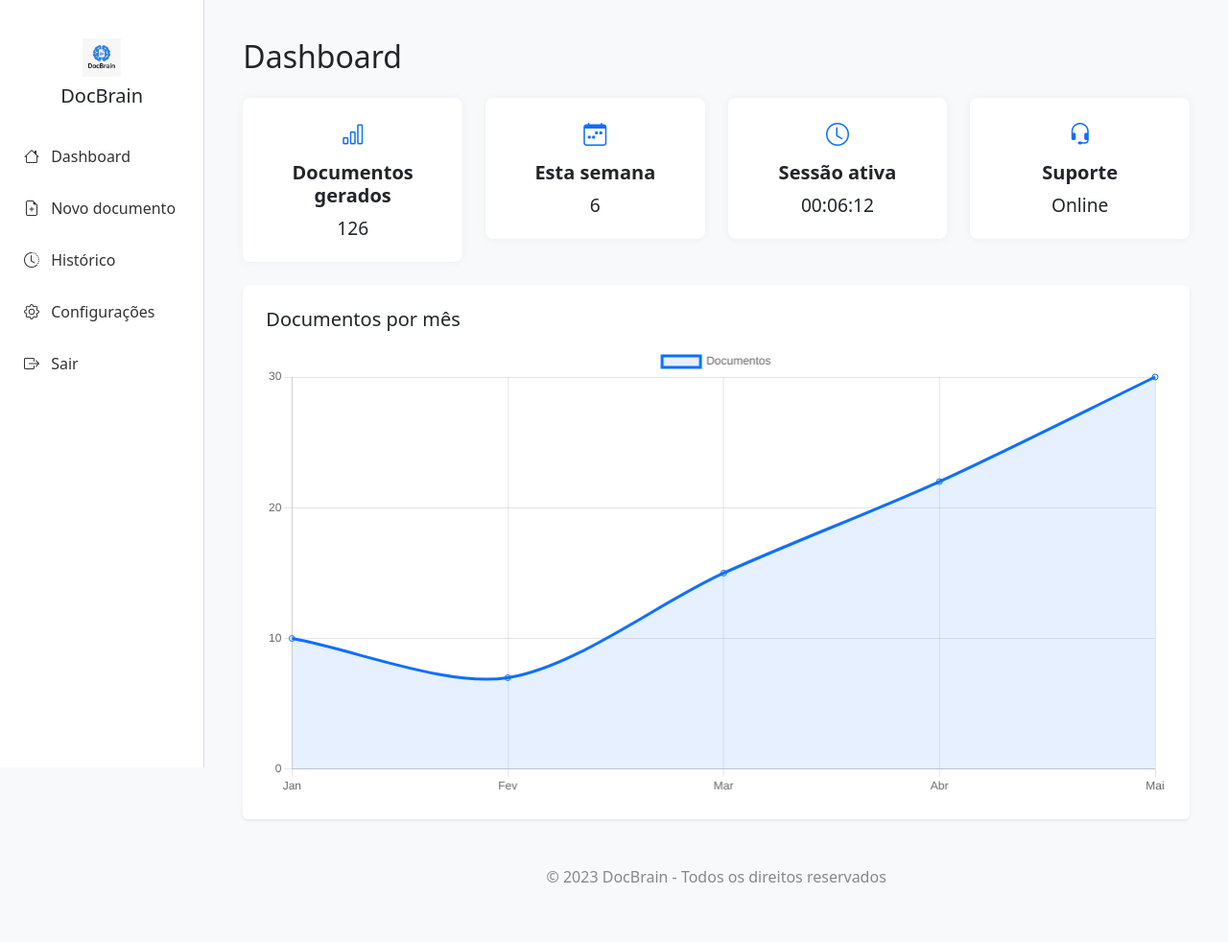
After one commit to felipezb/DocBrain, a Flask app: page /dashboard in a window 1280 px wide. The commit adds this page. Shown: the whole page at 96% size. Run offline with Flask 3, Linux system fonts and the light colour scheme; parts of the project's set-up code (start-up, migrations or seed data) failed here and were passed over.

```diff
--- a/app/init.py
+++ b/app/init.py
@@ -4,6 +4,11 @@ from flask_sqlalchemy import SQLAlchemy
 from .routes.main import main_bp
 from .routes.auth import auth_bp
 from .models import Usuario
+from .routes.documentos import documentos_bp
+import os
+from dotenv import load_dotenv
+
+load_dotenv()
 
 db = SQLAlchemy()
 login_manager = LoginManager()
@@ -26,5 +31,6 @@ def create_app():
     # Registrar blueprints
     app.register_blueprint(main_bp)
     app.register_blueprint(auth_bp)
+    app.register_blueprint(documentos_bp)
 
     return app
--- a/app/routes/main.py
+++ b/app/routes/main.py
@@ -15,6 +15,7 @@ def precos():
 @main_bp.route('/dashboard')
 @login_required
 def dashboard():
+    # Aqui você pode futuramente puxar dados reais do banco
     return render_template('dashboard.html')
 
 @auth_bp.route('/logout')
--- /dev/null
+++ b/app/templates/dashboard.html
@@ -0,0 +1,152 @@
+<!DOCTYPE html>
+<html lang="pt-br">
+<head>
+  <meta charset="UTF-8">
+  <meta name="viewport" content="width=device-width, initial-scale=1">
+  <title>Dashboard – DocBrain</title>
+  <link href="https://cdn.jsdelivr.net/npm/bootstrap@5.3.0/dist/css/bootstrap.min.css" rel="stylesheet">
+  <link href="https://cdn.jsdelivr.net/npm/bootstrap-icons@1.10.5/font/bootstrap-icons.css" rel="stylesheet">
+  <script src="https://cdn.jsdelivr.net/npm/chart.js"></script>
+  <style>
+    body {
+      background-color: #f8f9fa;
+    }
+    .sidebar {
+      height: 100vh;
+      background-color: #fff;
+      border-right: 1px solid #ddd;
+      padding-top: 40px;
+    }
+    .sidebar a {
+      display: block;
+      padding: 15px 25px;
+      color: #333;
+      text-decoration: none;
+      font-weight: 500;
+    }
+    .sidebar a:hover {
+      background-color: #f0f0f0;
+    }
+    .main {
+      padding: 40px;
+    }
+    .metric {
+      background-color: #fff;
+      border-radius: 8px;
+      padding: 20px;
+      box-shadow: 0 0 10px rgba(0,0,0,0.05);
+      text-align: center;
+    }
+    .metric i {
+      font-size: 24px;
+      color: #0d6efd;
+    }
+    .metric h5 {
+      margin-top: 10px;
+      font-weight: bold;
+    }
+    .metric p {
+      font-size: 1.2rem;
+      margin: 0;
+    }
+    footer {
+      margin-top: 60px;
+      text-align: center;
+      color: #888;
+    }
+  </style>
+</head>
+<body>
+
+  <div class="d-flex">
+    <!-- Sidebar -->
+    <div class="sidebar col-md-2">
+      <div class="text-center mb-4">
+        <img src="/static/img/logo.png" alt="DocBrain Logo" height="40">
+        <h5 class="mt-2">DocBrain</h5>
+      </div>
+      <a href="#"><i class="bi bi-house me-2"></i> Dashboard</a>
+      <a href="#"><i class="bi bi-file-earmark-plus me-2"></i> Novo documento</a>
+      <a href="#"><i class="bi bi-clock-history me-2"></i> Histórico</a>
+      <a href="#"><i class="bi bi-gear me-2"></i> Configurações</a>
+      <a href="#"><i class="bi bi-box-arrow-right me-2"></i> Sair</a>
+    </div>
+
+    <!-- Main Content -->
+    <div class="main col-md-10">
+      <h2 class="mb-4">Dashboard</h2>
+
+      <div class="row g-4 mb-4">
+        <div class="col-md-3">
+          <div class="metric">
+            <i class="bi bi-bar-chart"></i>
+            <h5>Documentos gerados</h5>
+            <p>126</p>
+          </div>
+        </div>
+        <div class="col-md-3">
+          <div class="metric">
+            <i class="bi bi-calendar-week"></i>
+            <h5>Esta semana</h5>
+            <p>6</p>
+          </div>
+        </div>
+        <div class="col-md-3">
+          <div class="metric">
+            <i class="bi bi-clock"></i>
+            <h5>Sessão ativa</h5>
+            <p>00:06:12</p>
+          </div>
+        </div>
+        <div class="col-md-3">
+          <div class="metric">
+            <i class="bi bi-headset"></i>
+            <h5>Suporte</h5>
+            <p>Online</p>
+          </div>
+        </div>
+      </div>
+
+      <!-- Gráfico -->
+      <div class="bg-white p-4 rounded shadow-sm">
+        <h5 class="mb-3">Documentos por mês</h5>
+        <canvas id="graficoDocumentos"></canvas>
+      </div>
+
+      <footer class="mt-5">
+        <p>© 2023 DocBrain - Todos os direitos reservados</p>
+      </footer>
+    </div>
+  </div>
+
+  <script>
+    const ctx = document.getElementById('graficoDocumentos').getContext('2d');
+    new Chart(ctx, {
+      type: 'line',
+      data: {
+        labels: ['Jan', 'Fev', 'Mar', 'Abr', 'Mai'],
+        datasets: [{
+          label: 'Documentos',
+          data: [10, 7, 15, 22, 30],
+          borderColor: '#0d6efd',
+          backgroundColor: 'rgba(13, 110, 253, 0.1)',
+          fill: true,
+          tension: 0.3
+        }]
+      },
+      options: {
+        responsive: true,
+        scales: {
+          y: {
+            beginAtZero: true,
+            ticks: {
+              stepSize: 10
+            }
+          }
+        }
+      }
+    });
+  </script>
+
+</body>
+</html>
```
Also changed, not shown: app/routes/auth.py (+8 -0 lines), app/routes/documentos.py (+19 -5 lines), app/templates/cadastro.html (added, +92 -0 lines), app/templates/historico.html (added, +65 -0 lines), app/templates/novo_documento.html (+136 -15 lines), app/utils/ia.py (added, +23 -0 lines), 1 other file.
